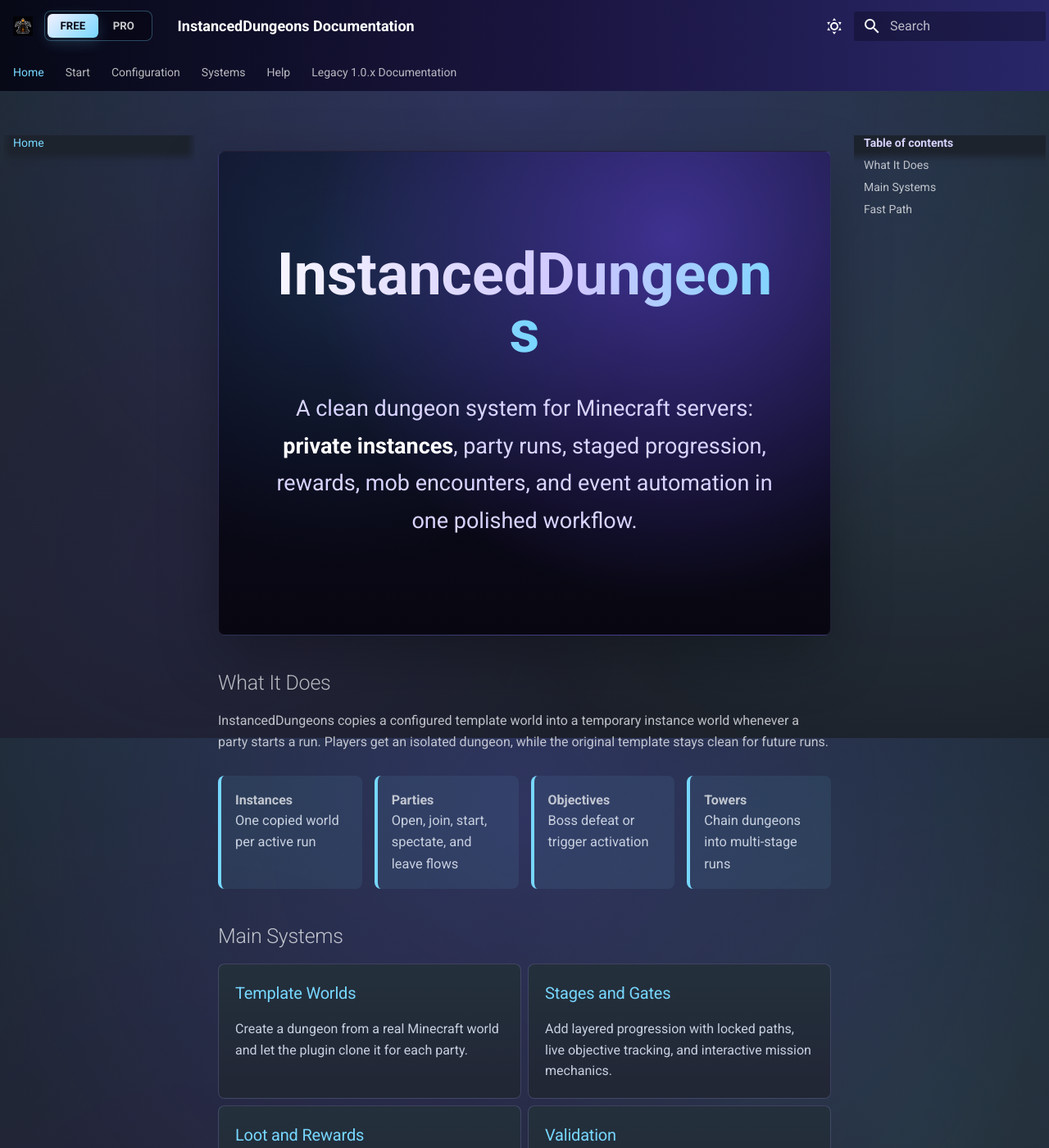
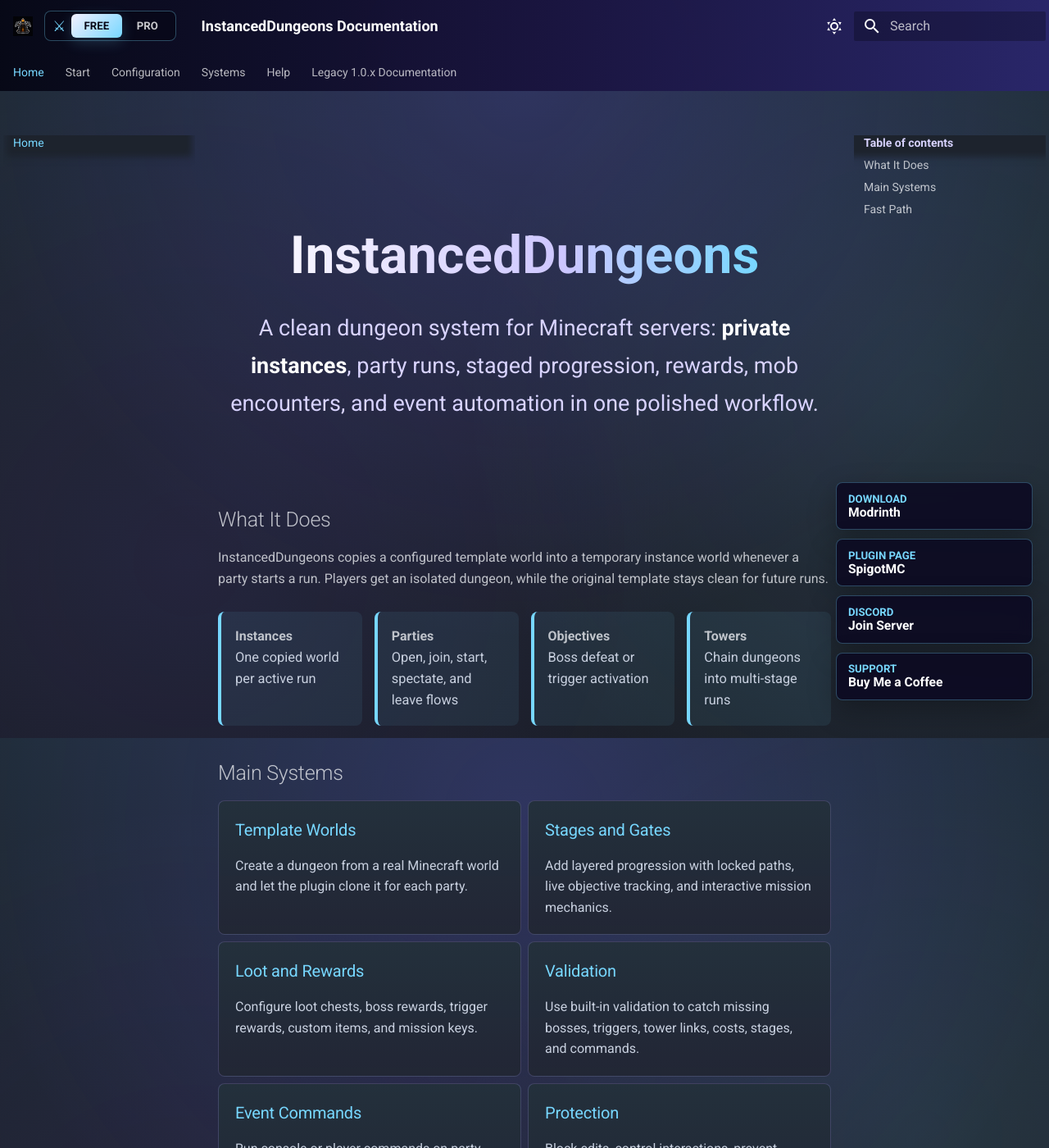
Before and after one commit to wertPL/InstancedDungeons-Docs, an MkDocs documentation site: the page built from docs/index.md, in a window 1280 px wide and 1400 px high. Shown: the whole window at 82% size. Built offline with MkDocs 1.6.1 and Material for MkDocs 9.7.7, drawn with Linux system fonts in a browser that asks for light colours.

Commit message:
Fix documentation navigation and support rail

```diff
--- a/docs/javascripts/support.js
+++ b/docs/javascripts/support.js
@@ -1,4 +1,7 @@
 (function () {
+  var tocScrollBound = false;
+  var navigationToken = 0;
+
   function currentPath() {
     return window.location.pathname.replace(/\/+$/, "/");
   }
@@ -147,16 +150,11 @@
     switcher.dataset.active = links.inPro ? "pro" : "free";
     switcher.setAttribute("aria-label", "Documentation version");
     switcher.innerHTML = [
+      '<span class="version-switch__icon" aria-hidden="true">&#9876;</span>',
       '<span class="version-switch__thumb" aria-hidden="true"></span>',
       '<a class="version-switch__link' + (!links.inPro ? " is-active" : "") + '" data-version="free" href="' + links.free + '">Free</a>',
       '<a class="version-switch__link' + (links.inPro ? " is-active" : "") + '" data-version="pro" href="' + links.pro + '">Pro</a>'
     ].join("");
-
-    switcher.querySelectorAll(".version-switch__link").forEach(function (link) {
-      link.addEventListener("click", function (event) {
-        handleVersionSwitch(event, link, switcher);
-      });
-    });
 
     var title = header.querySelector(".md-header__title");
     if (title) {
@@ -166,7 +164,121 @@
     }
   }
 
-  function replaceMainContent(html, href) {
+  function mountSupportRail() {
+    document.querySelectorAll(".support-rail").forEach(function (rail) {
+      rail.remove();
+    });
+
+    var links = versionLinks();
+    var items = [];
+
+    if (!links.inPro) {
+      items.push({
+        href: "https://modrinth.com/plugin/instanced-dungeon",
+        label: "Download",
+        value: "Modrinth",
+        title: "Download on Modrinth"
+      });
+      items.push({
+        href: "https://www.spigotmc.org/resources/instanced-dungeon.132724/",
+        label: "Plugin Page",
+        value: "SpigotMC",
+        title: "View on SpigotMC"
+      });
+    }
+
+    items.push({
+      href: "https://discord.com/invite/sD4HvQh8P4",
+      label: "Discord",
+      value: "Join Server",
+      title: "Join the Discord"
+    });
+    items.push({
+      href: "https://buymeacoffee.com/we_rt",
+      label: "Support",
+      value: "Buy Me a Coffee",
+      title: "Support the project"
+    });
+
+    var rail = document.createElement("aside");
+    rail.className = "support-rail";
+    rail.innerHTML = items.map(function (item) {
+      return [
+        '<a href="' + item.href + '" target="_blank" rel="noopener" title="' + item.title + '">',
+        '  <span class="support-rail__label">' + item.label + '</span>',
+        '  <span class="support-rail__value">' + item.value + '</span>',
+        '</a>'
+      ].join("");
+    }).join("");
+    document.body.appendChild(rail);
+  }
+
+  function syncTocActive() {
+    var tocLinks = Array.prototype.slice.call(document.querySelectorAll(".md-nav--secondary .md-nav__link")).filter(function (link) {
+      var url = new URL(link.href, window.location.href);
+      return url.hash && url.pathname === window.location.pathname;
+    });
+    if (!tocLinks.length) {
+      return;
+    }
+
+    var activeLink = tocLinks[0];
+    tocLinks.forEach(function (link) {
+      var id = decodeURIComponent(new URL(link.href, window.location.href).hash.slice(1));
+      var target = document.getElementById(id);
+      if (target && target.getBoundingClientRect().top <= 120) {
+        activeLink = link;
+      }
+    });
+
+    tocLinks.forEach(function (link) {
+      link.classList.toggle("md-nav__link--active", link === activeLink);
+    });
+  }
+
+  function bindTocScroll() {
+    if (tocScrollBound) {
+      return;
+    }
+    tocScrollBound = true;
+    window.addEventListener("scroll", function () {
+      window.requestAnimationFrame(syncTocActive);
+    }, { passive: true });
+  }
+
+  function markClickedLink(link) {
+    var nav = link.closest(".md-nav");
+    if (!nav) {
+      return;
+    }
+    nav.querySelectorAll(".md-nav__link--active").forEach(function (active) {
+      active.classList.remove("md-nav__link--active");
+    });
+    link.classList.add("md-nav__link--active");
+  }
+
+  function shouldHandleLink(link) {
+    if (!link || !link.href || link.target || link.hasAttribute("download")) {
+      return false;
+    }
+
+    var url = new URL(link.href, window.location.href);
+    if (url.origin !== window.location.origin) {
+      return false;
+    }
+
+    if (url.pathname === window.location.pathname && url.search === window.location.search && url.hash) {
+      return false;
+    }
+
+    return !!link.closest(".version-switch, .md-tabs, .md-sidebar, .md-content");
+  }
+
+  function replaceMainContent(html, href, token) {
+    if (token !== navigationToken) {
+      return;
+    }
+
     var parsed = new DOMParser().parseFromString(html, "text/html");
     var nextMain = parsed.querySelector(".md-main");
     var currentMain = document.querySelector(".md-main");
@@ -178,22 +290,15 @@
 
     document.title = parsed.title || document.title;
     currentMain.replaceWith(document.importNode(nextMain, true));
-    window.history.pushState({ versionSwitch: true }, "", href);
+    window.history.pushState({ smoothDocs: true }, "", href);
     window.scrollTo({ top: 0, behavior: "auto" });
     mountEnhancements();
   }
 
-  function handleVersionSwitch(event, link, switcher) {
-    var version = link.getAttribute("data-version");
-    var href = link.href;
-
-    if (!version || !href || href === window.location.href) {
-      return;
-    }
-
-    event.preventDefault();
-    switcher.dataset.active = version;
-    document.documentElement.classList.add("is-version-transitioning");
+  function navigateTo(href) {
+    var token = navigationToken + 1;
+    navigationToken = token;
+    document.documentElement.classList.add("is-page-transitioning");
 
     window.fetch(href, { credentials: "same-origin" })
       .then(function (response) {
@@ -203,7 +308,7 @@
         return response.text();
       })
       .then(function (html) {
-        replaceMainContent(html, href);
+        replaceMainContent(html, href, token);
       })
       .catch(function () {
         window.location.href = href;
@@ -211,13 +316,31 @@
   }
 
   function mountEnhancements() {
-    document.documentElement.classList.remove("is-version-transitioning");
-    document.querySelectorAll(".support-rail").forEach(function (rail) {
-      rail.remove();
-    });
+    document.documentElement.classList.remove("is-page-transitioning");
     mountVersionSwitch();
     updateVersionNavigation();
+    mountSupportRail();
+    syncTocActive();
+    bindTocScroll();
   }
+
+  document.addEventListener("click", function (event) {
+    var link = event.target.closest("a");
+    if (!shouldHandleLink(link)) {
+      return;
+    }
+
+    event.preventDefault();
+    markClickedLink(link);
+
+    var version = link.getAttribute("data-version");
+    var switcher = link.closest(".version-switch");
+    if (version && switcher) {
+      switcher.dataset.active = version;
+    }
+
+    navigateTo(link.href);
+  });
 
   if (document.readyState === "loading") {
     document.addEventListener("DOMContentLoaded", mountEnhancements);
@@ -230,6 +353,6 @@
   }
 
   window.addEventListener("popstate", function () {
-    window.location.reload();
+    navigateTo(window.location.href);
   });
 })();
--- a/docs/stylesheets/extra.css
+++ b/docs/stylesheets/extra.css
@@ -8,6 +8,11 @@
   --md-accent-fg-color: #77d7ff;
   --md-accent-fg-color--transparent: rgba(119, 215, 255, 0.12);
   --md-typeset-a-color: #77d7ff;
+}
+
+html,
+body {
+  overflow-x: hidden;
 }
 
 .md-header,
@@ -50,17 +55,19 @@
 }
 
 .md-content {
-  transition: opacity 160ms ease;
+  transition: opacity 180ms ease, transform 180ms ease;
 }
 
-.is-version-transitioning .md-content {
-  opacity: 0.74;
+.is-page-transitioning .md-content {
+  opacity: 0.55;
+  transform: translateY(0.35rem);
 }
 
 .version-switch {
   position: relative;
   display: inline-flex;
   align-items: center;
+  gap: 0;
   flex-shrink: 0;
   margin: 0 0.55rem 0 0.1rem;
   border: 1px solid rgba(119, 215, 255, 0.32);
@@ -70,10 +77,22 @@
   padding: 0.14rem;
 }
 
+.version-switch__icon {
+  position: relative;
+  z-index: 1;
+  display: inline-flex;
+  align-items: center;
+  justify-content: center;
+  width: 1.45rem;
+  height: 1.45rem;
+  color: var(--id-cyan);
+  font-size: 0.9rem;
+}
+
 .version-switch__thumb {
   position: absolute;
-  inset: 0.14rem auto 0.14rem 0.14rem;
-  width: calc((100% - 0.28rem) / 2);
+  inset: 0.14rem auto 0.14rem calc(0.14rem + 1.45rem);
+  width: 3.1rem;
   border-radius: 6px;
   background: linear-gradient(135deg, #f3f0ff, var(--id-cyan));
   box-shadow: 0 5px 18px rgba(119, 215, 255, 0.2);
@@ -82,13 +101,14 @@
 }
 
 .version-switch[data-active="pro"] .version-switch__thumb {
-  transform: translateX(100%);
+  transform: translateX(3.1rem);
 }
 
 .version-switch__link {
   position: relative;
   z-index: 1;
-  min-width: 3.1rem;
+  box-sizing: border-box;
+  width: 3.1rem;
   border-radius: 6px;
   color: rgba(255, 255, 255, 0.78);
   font-size: 0.66rem;
@@ -135,17 +155,14 @@
 
 .hero {
   position: relative;
-  overflow: hidden;
+  overflow: visible;
   display: block;
-  margin: 1.15rem 0 2rem;
-  border: 1px solid rgba(173, 159, 255, 0.16);
-  border-radius: 8px;
-  background:
-    radial-gradient(circle at 74% 18%, rgba(110, 84, 255, 0.5), transparent 22rem),
-    radial-gradient(circle at 20% 25%, rgba(56, 122, 178, 0.22), transparent 18rem),
-    linear-gradient(180deg, #101127 0%, #090817 68%, #080711 100%);
-  box-shadow: 0 24px 72px rgba(0, 0, 0, 0.28);
-  padding: clamp(4.5rem, 9vw, 8.6rem) clamp(1.2rem, 5vw, 5.5rem);
+  margin: 1.5rem 0 2.6rem;
+  border: 0;
+  border-radius: 0;
+  background: transparent;
+  box-shadow: none;
+  padding: clamp(2.4rem, 7vw, 5.2rem) 0 clamp(1.4rem, 4vw, 2.4rem);
   text-align: center;
 }
 
@@ -153,7 +170,7 @@
   max-width: 58rem;
   margin: 0 auto;
   color: #f7f5ff;
-  font-size: clamp(2.85rem, 5.6vw, 4.9rem);
+  font-size: clamp(2.8rem, 5vw, 4.25rem);
   font-weight: 900;
   line-height: 0.98;
   letter-spacing: 0;
@@ -200,6 +217,12 @@
 
 .md-nav__item .md-nav__link--active {
   background: rgba(119, 215, 255, 0.06);
+}
+
+.md-nav--secondary .md-nav__link--active,
+.md-nav--secondary .md-nav__link:is(:focus, :hover) {
+  color: var(--id-cyan) !important;
+  background: rgba(119, 215, 255, 0.08);
 }
 
 .hero p strong {
@@ -295,6 +318,52 @@
   color: var(--id-night);
 }
 
+.support-rail {
+  position: fixed;
+  right: 1rem;
+  top: 42%;
+  z-index: 4;
+  display: flex;
+  flex-direction: column;
+  gap: 0.55rem;
+  width: 12rem;
+}
+
+.support-rail a {
+  display: block;
+  border: 1px solid rgba(119, 215, 255, 0.3);
+  border-radius: 8px;
+  background: rgba(12, 10, 34, 0.88);
+  color: #fff;
+  padding: 0.58rem 0.7rem;
+  box-shadow: 0 12px 34px rgba(0, 0, 0, 0.28);
+  text-decoration: none;
+  backdrop-filter: blur(8px);
+  transition: border-color 150ms ease, background-color 150ms ease, transform 150ms ease;
+}
+
+.support-rail a:hover {
+  border-color: var(--id-cyan);
+  background: rgba(35, 31, 84, 0.96);
+  transform: translateY(-1px);
+}
+
+.support-rail__label {
+  display: block;
+  color: var(--id-cyan);
+  font-size: 0.66rem;
+  font-weight: 800;
+  letter-spacing: 0;
+  text-transform: uppercase;
+}
+
+.support-rail__value {
+  display: block;
+  overflow-wrap: anywhere;
+  font-size: 0.78rem;
+  font-weight: 700;
+}
+
 @media (max-width: 900px) {
   .hero {
     margin-top: 0.7rem;
@@ -306,6 +375,11 @@
     grid-template-columns: 1fr;
   }
 
+  .support-rail {
+    position: static;
+    width: auto;
+    margin: 1rem;
+  }
 }
 
 @media (max-width: 520px) {
@@ -314,7 +388,7 @@
   }
 
   .hero h1 {
-    font-size: clamp(2.35rem, 13vw, 3.35rem);
+    font-size: clamp(1.85rem, 8.5vw, 2.25rem);
   }
 
   .version-switch {
```
